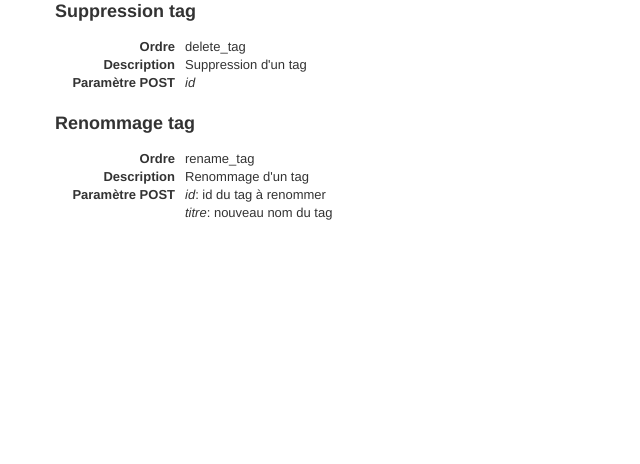
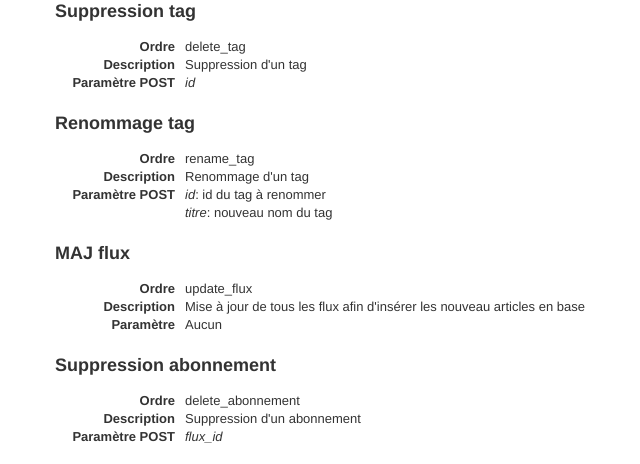
Before and after one commit to Yimgo/msgr, a PHP site: the page made by pokemon/app/views/rss/developers.php in a window 1280 px wide. Shown: the part 2788-3252 px from the top of the page, without its empty margins (200-840 px from the left). Before the commit the page ends 3028 px from the top, so only its background shows below. Run offline with PHP 8.4, Linux system fonts and the light colour scheme; the template is opened without the code that fills it, so the values that code supplies are empty.

Commit message:
* pokemon/app/controllers/rss/rss.php: delete_abonnement() * pokemon/app/views/rss/developers.php: API updated

```diff
--- a/pokemon/app/views/rss/developers.php
+++ b/pokemon/app/views/rss/developers.php
@@ -279,6 +279,28 @@
 					<dd><em>titre</em>: nouveau nom du tag</dd>
 				</dl>
 			</p>
+			<h3>MAJ flux</h3>
+			<p>
+				<dl class="dl-horizontal">
+					<dt>Ordre</dt>
+					<dd>update_flux</dd>
+					<dt>Description<dt>
+					<dd>Mise à jour de tous les flux afin d'insérer les nouveau articles en base</dd>
+					<dt>Paramètre</dt>
+					<dd>Aucun</dd>
+				</dl>
+			</p>
+			<h3>Suppression abonnement</h3>
+			<p>
+				<dl class="dl-horizontal">
+					<dt>Ordre</dt>
+					<dd>delete_abonnement</dd>
+					<dt>Description<dt>
+					<dd>Suppression d'un abonnement</dd>
+					<dt>Paramètre POST</dt>
+					<dd><em>flux_id</em></dd>
+				</dl>
+			</p>
 		</div>
 	</div>
 </div>
```
Also changed, not shown: pokemon/app/controllers/rss/rss.php (+17 -0 lines).
